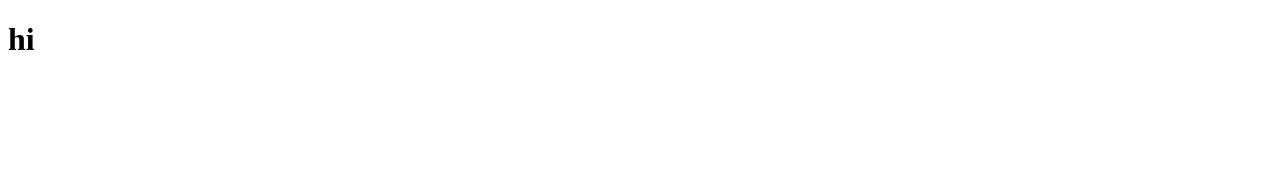
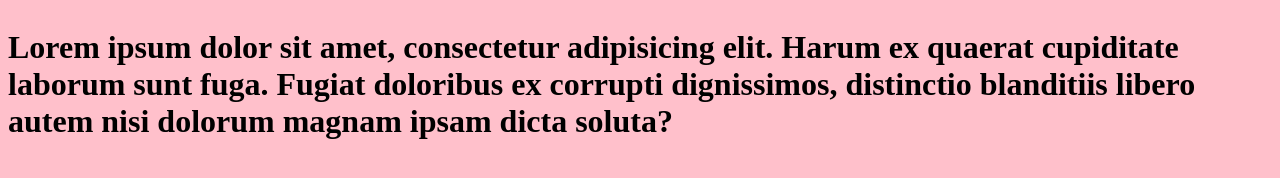
Before and after one commit to wuyang910217/gulp-flexbox, a plain HTML site: page index.html in a window 1280 px wide. Drawn offline with Linux system fonts and the light colour scheme.

Commit message:
get ready

```diff
--- a/index.html
+++ b/index.html
@@ -3,8 +3,9 @@
 <head>
   <meta charset="UTF-8">
   <title>demo</title>
+  <link rel="stylesheet" href="styles/main.css">
 </head>
 <body>
-  <h1>hi</h1>
+  <h1>Lorem ipsum dolor sit amet, consectetur adipisicing elit. Harum ex quaerat cupiditate laborum sunt fuga. Fugiat doloribus ex corrupti dignissimos, distinctio blanditiis libero autem nisi dolorum magnam ipsam dicta soluta?</h1>
 </body>
 </html>
--- /dev/null
+++ b/styles/main.css
@@ -0,0 +1,6 @@
+body {
+  display: -webkit-box;
+  display: -webkit-flex;
+  display: -ms-flexbox;
+  display: flex;
+  background-color: pink; }
```
